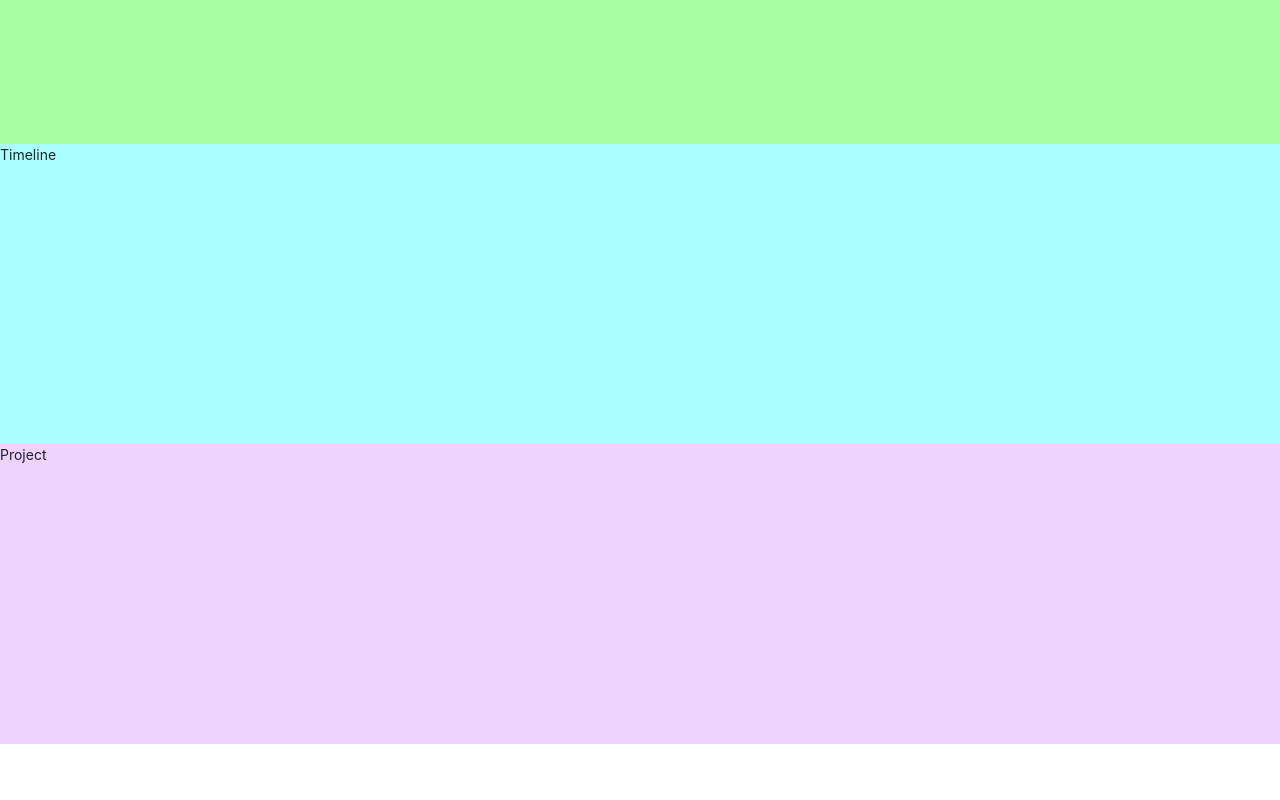
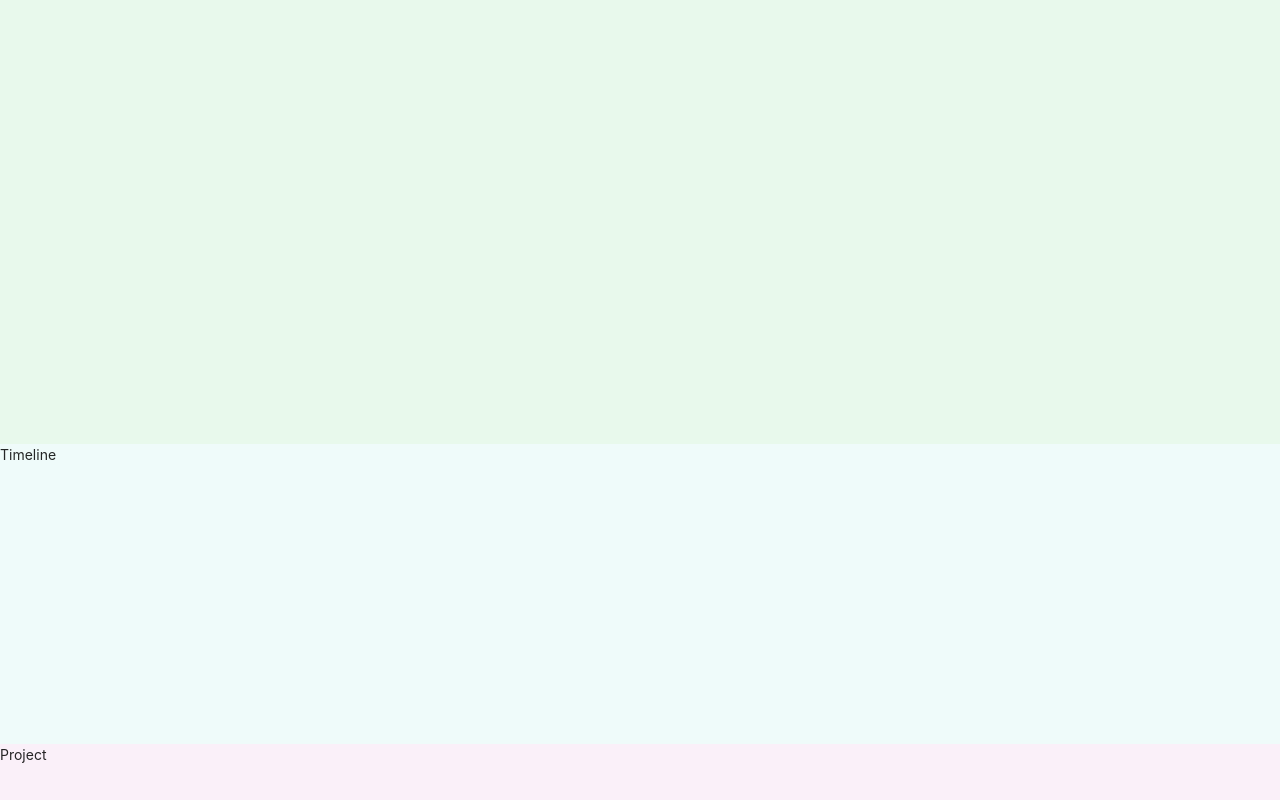
Before and after one commit to jiwon9412/myreact, a React (Create React App) app: page / in a window 1280 px wide. Shown: the part 1020-1820 px from the top of the page. Before the commit the page ends 1764 px from the top, so only its background shows below. Built offline with nearby package versions, Linux system fonts and the light colour scheme.

Commit message:
update div css

```diff
--- a/src/App.js
+++ b/src/App.js
@@ -42,7 +42,7 @@ const AppContent = styled(Content)`
 `;
 
 const AboutMeDiv = styled.div`
-  height: 800px;
+  height: 600px;
   text-align: center;
 
   h1 {
@@ -54,17 +54,17 @@ const AboutMeDiv = styled.div`
 `;
 
 const SkillsDiv = styled.div`
-  background: #a8fea1;
-  height: 300px;
+  background: #e8f9ec;
+  height: 800px;
 `;
 
 const TimelineDiv = styled.div`
-  background: #a9fffe;
+  background: #effbfa;
   height: 300px;
 `;
 
 const ProjectDiv = styled.div`
-  background: #edd3ff;
+  background: #faf0f9;
   height: 300px;
 `;
 
```
